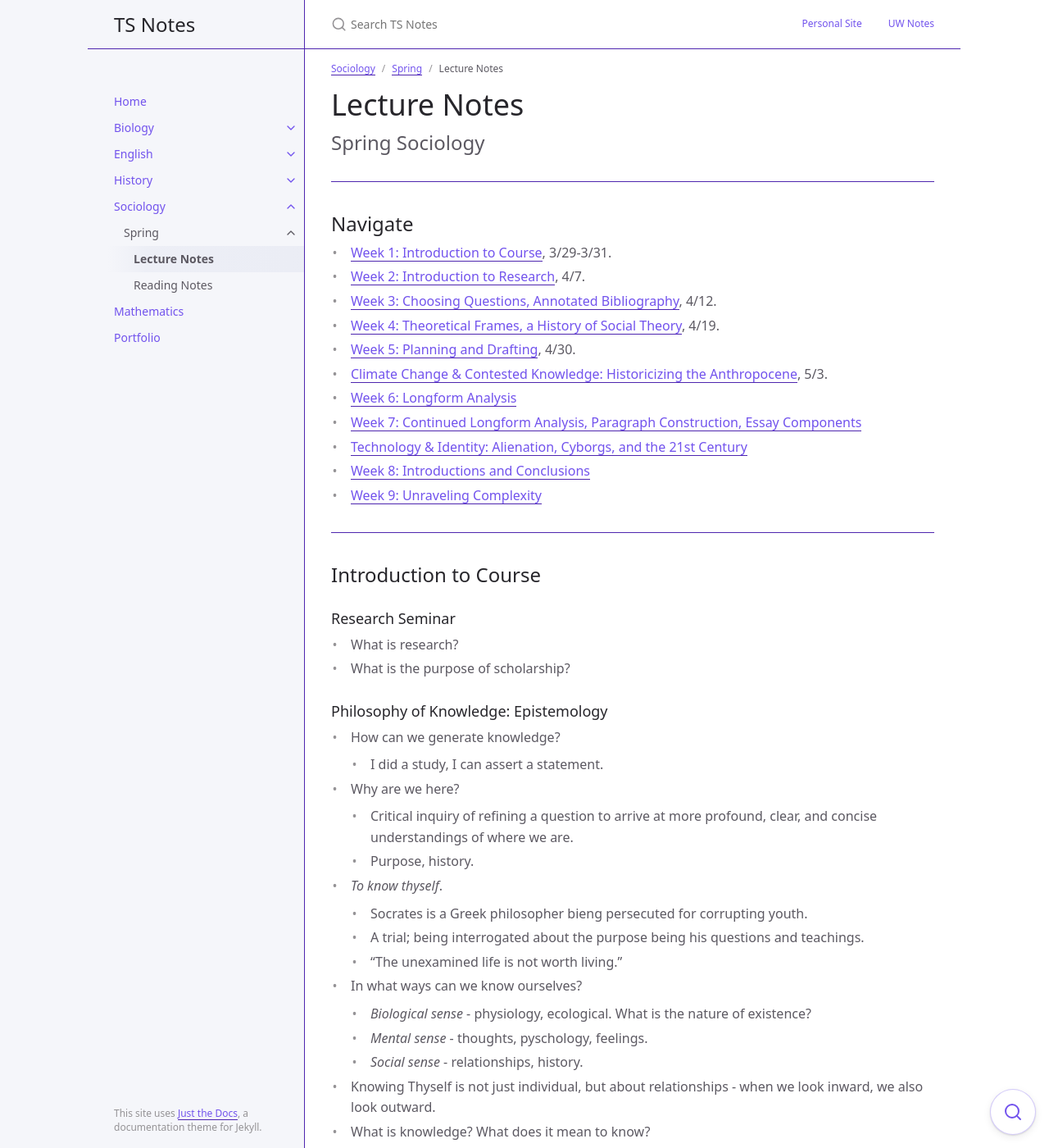
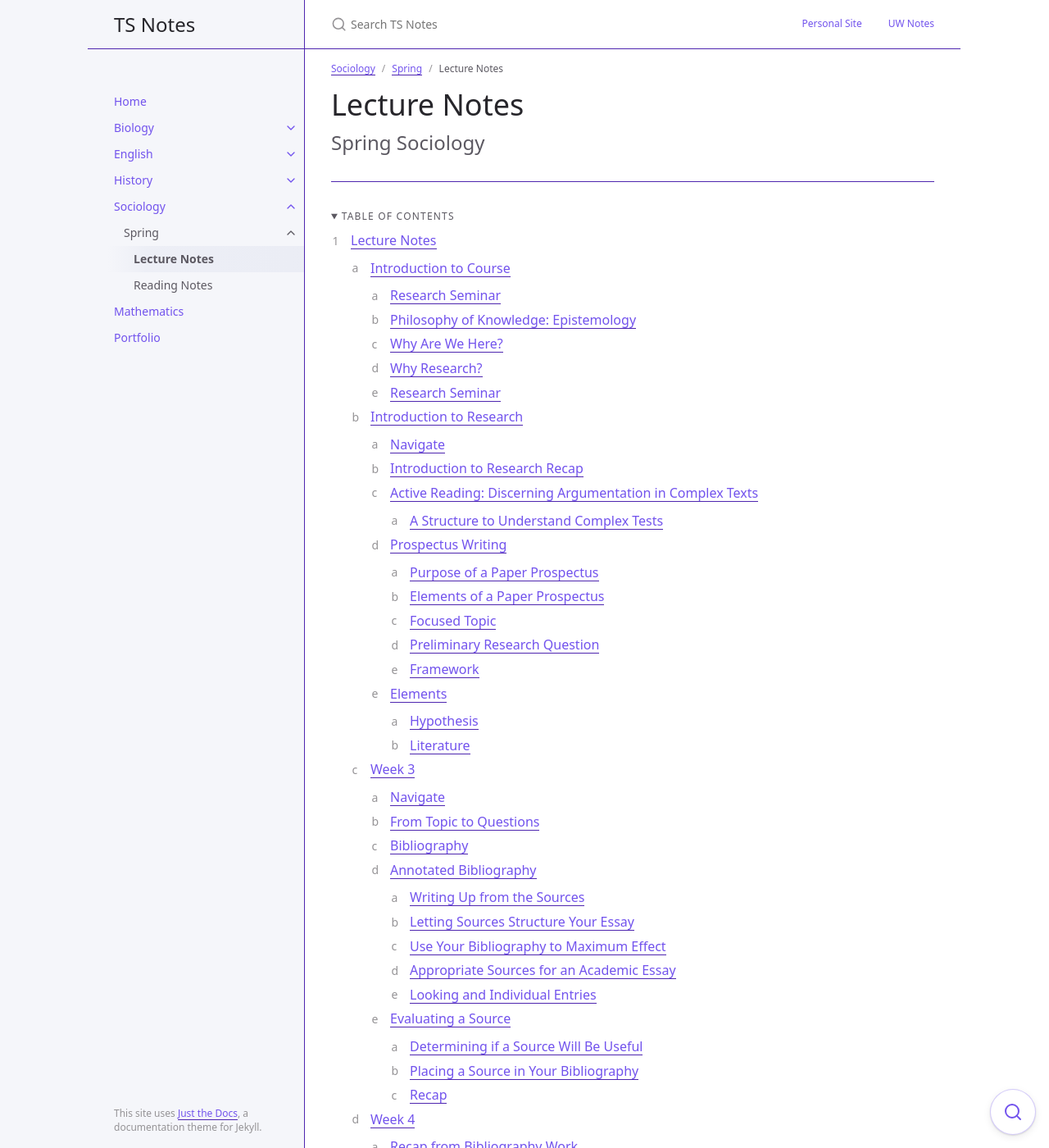
Before and after one commit to andre-ye/ts, a Jekyll site: the page built from docs/sociology/spring/lecture.md, in a window 1280 px wide and 1400 px high. Shown: the whole window at 82% size. Built offline with Jekyll 4.4.1, drawn with Linux system fonts in a browser that asks for light colours; nearby versions of some CDN libraries; some of the changed text lies outside the part shown.

Commit message:
Update lecture.md

```diff
--- a/docs/sociology/spring/lecture.md
+++ b/docs/sociology/spring/lecture.md
@@ -13,18 +13,14 @@ Spring Sociology
 
 ---
 
-## Navigate
-- [Week 1: Introduction to Course](https://andre-ye.github.io/ts/sociology/lectures/introduction-to-course), 3/29-3/31.
-- [Week 2: Introduction to Research](https://andre-ye.github.io/ts/sociology/lectures/introduction-to-research), 4/7.
-- [Week 3: Choosing Questions, Annotated Bibliography](https://andre-ye.github.io/ts/sociology/lectures/week-3), 4/12.
-- [Week 4: Theoretical Frames, a History of Social Theory](https://andre-ye.github.io/ts/sociology/lectures/week-4), 4/19.
-- [Week 5: Planning and Drafting](https://andre-ye.github.io/ts/sociology/lectures/week-5), 4/30.
-- [Climate Change & Contested Knowledge: Historicizing the Anthropocene](https://andre-ye.github.io/ts/sociology/lectures/climate-change-and-contested-knowledge), 5/3.
-- [Week 6: Longform Analysis](https://andre-ye.github.io/ts/sociology/lectures/week-6)
-- [Week 7: Continued Longform Analysis, Paragraph Construction, Essay Components](https://andre-ye.github.io/ts/sociology/lectures/week-7)
-- [Technology & Identity: Alienation, Cyborgs, and the 21st Century](https://andre-ye.github.io/ts/sociology/lectures/technology-and-identity)
-- [Week 8: Introductions and Conclusions](https://andre-ye.github.io/ts/sociology/lectures/week-8)
-- [Week 9: Unraveling Complexity](https://andre-ye.github.io/ts/sociology/lectures/week-9)
+<details open markdown="block">
+  <summary>
+    Table of contents
+  </summary>
+  {: .text-delta }
+1. TOC
+{:toc}
+</details>
 
 ---
 
```
